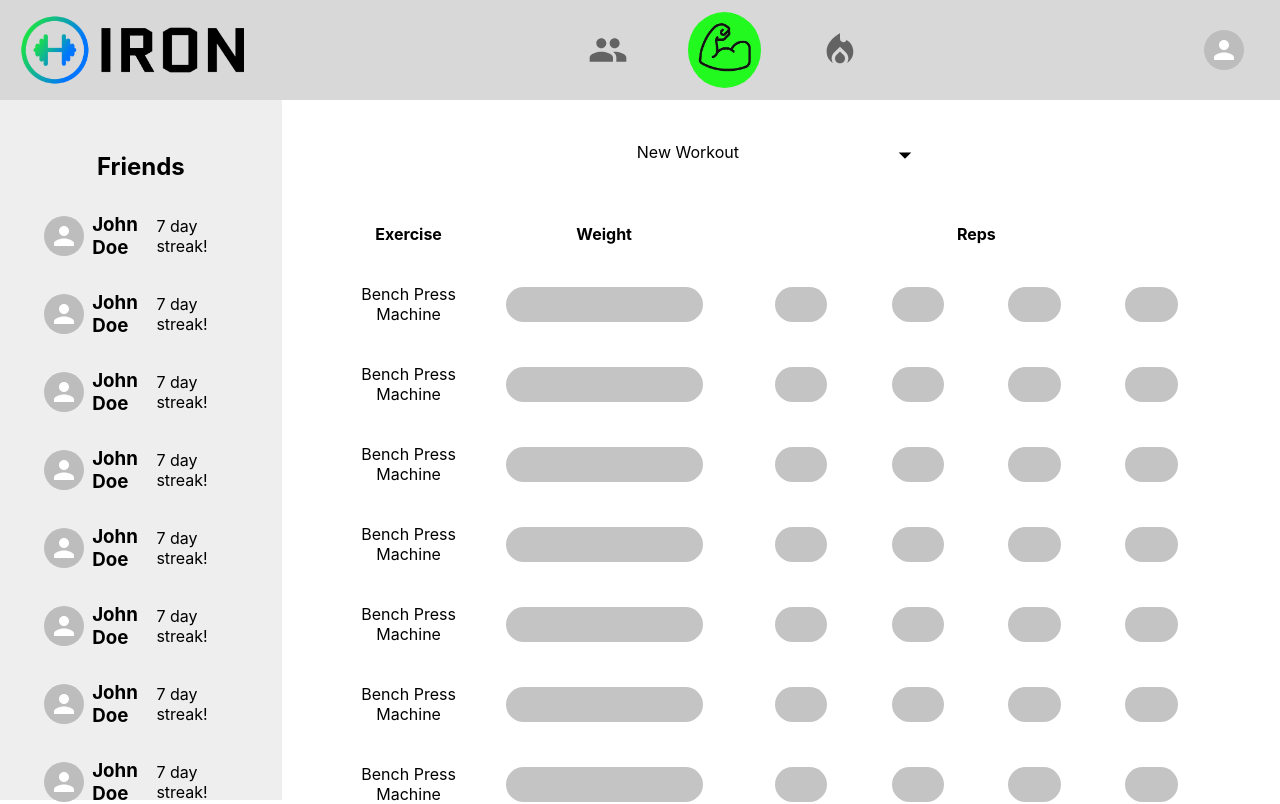
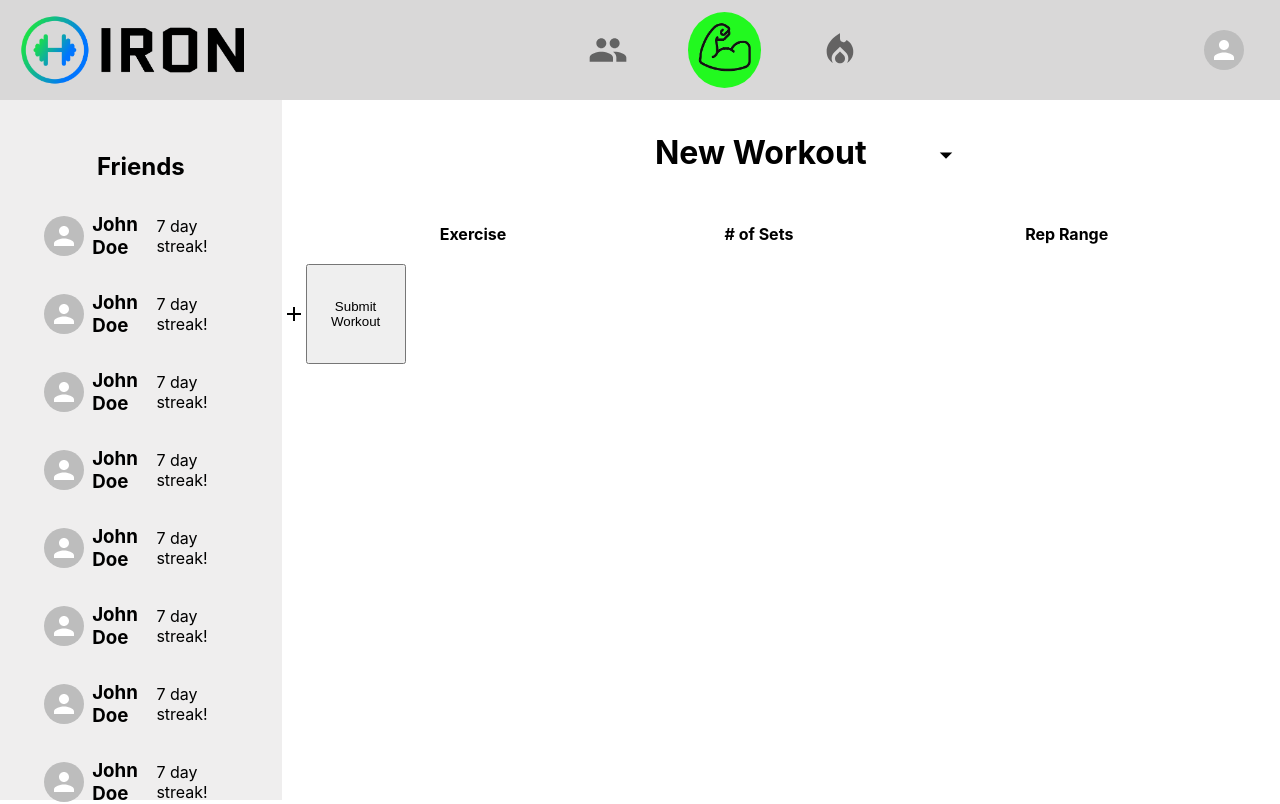
Before and after one commit to jenso413/Social-Workout-App, a React (Create React App) app in the folder frontend2/: page /workout in a window 1280 px wide. Shown: the top 804 px of the page. Built offline with nearby package versions, Linux system fonts and the light colour scheme.

Commit message:
Added autofocus text-looking input to add workout page, also cleaned up some code and removed unnecessary lock buttons (since state is now local)

```diff
--- a/frontend2/src/components/AddWorkout.js
+++ b/frontend2/src/components/AddWorkout.js
@@ -67,15 +67,12 @@ export default function AddWorkout() {
 
     return (
         <>
-            <input placeholder='Enter workout name' onChange={handleName} value={workoutName}></input>
-            <CheckIcon onClick={() => dispatch(addWorkoutName(workoutName))}/>
             <table className='exercise-table'>
                 <tbody>
                     <tr>
                         <th>Exercise</th>
                         <th># of Sets</th>
                         <th>Rep Range</th>
-                        <th>Lock</th>
                     </tr>
                     {/* <NewExercise key={keyId} id={keyId} exerciseInfo={exerciseInfo} handleExerciseInfo={handleExerciseInfo}/> */}
                     {exerciseList.map((exercise, index) => {
--- a/frontend2/src/components/Logger.js
+++ b/frontend2/src/components/Logger.js
@@ -8,7 +8,7 @@ import AddWorkout from './AddWorkout'
 
 export default function Logger() {
 
-    const [addWorkout, setAddWorkout] = useState(false)
+    const [addWorkout, setAddWorkout] = useState(true)
     const [workoutName, setWorkoutName] = useState('New Workout')
 
     function displayAddWorkout() {
--- a/frontend2/src/components/LoggerHeader.js
+++ b/frontend2/src/components/LoggerHeader.js
@@ -24,20 +24,13 @@ export default function LoggerHeader({ displayAddWorkout, displayLogger, workout
 
     function handleAddWorkoutClick() {
 
-        // Clear previous tex
 
-        // Display an input as the value for the h1
-        // displayedOption.current.innerHTML = some kind of input
-        // toggle addingWorkout state
-
-        // setState is async, could be a problem? probably not
-
-        // displayOption(e)
-        // displayAddWorkout()
 
         setAddingWorkout(true)
 
         toggleMenu()
+
+        displayAddWorkout()
 
     }
 
@@ -47,7 +40,7 @@ export default function LoggerHeader({ displayAddWorkout, displayLogger, workout
             <div className='dropdown'>
                 <div className={`select ${toggleDropdown && 'select-clicked'}`}>
                     {addingWorkout ?
-                        (<input className='new-workout-input' value={workoutName} onChange={(e) => setWorkoutName(e.target.value)} placeholder={'New Workout'} />)
+                        (<input className='new-workout-input' value={workoutName} onChange={(e) => setWorkoutName(e.target.value)} placeholder='New Workout' autoFocus />)
                         :
                         (<h1 className='selected' ref={displayedOption}></h1>)}
 
--- a/frontend2/src/components/NewExercise.js
+++ b/frontend2/src/components/NewExercise.js
@@ -1,5 +1,4 @@
 import React, { useState } from "react";
-import CheckIcon from '@mui/icons-material/Check';
 import { useDispatch, useSelector } from "react-redux";
 import { addExercise } from "../redux/workoutSlice";
 
@@ -31,9 +30,6 @@ export default function NewExercise() {
             <td >
                 <input value={exerciseInfo.repRange} name='repRange' onChange={handleChange} placeholder='8-12'></input>
             </td>
-            <td >
-                <CheckIcon onClick={() => dispatch(addExercise(exerciseInfo))}/>
-            </td>
         </tr>
     )
 }
--- a/frontend2/src/css/loggerHeader.css
+++ b/frontend2/src/css/loggerHeader.css
@@ -14,7 +14,7 @@
 
 .select {
     display: flex;
-    justify-content: space-between;
+    justify-content: center;
     align-items: center;
     cursor: pointer;
 }
@@ -64,8 +64,14 @@
     background: none;
     color: inherit;
     font-family: inherit;
-    text-align: left;
-    font-size: inherit;
+    text-align: center;
+    font-size: 2em;
+    font-weight: bold;
+    width: 60%;
+}
+
+.new-workout-input:focus {
+    outline: none;
 }
 
 .dropdown-menu li:hover {
@@ -80,7 +86,3 @@
     display: block;
     opacity: 1;
 }
-
-.test {
-    background: red;
-}
```
